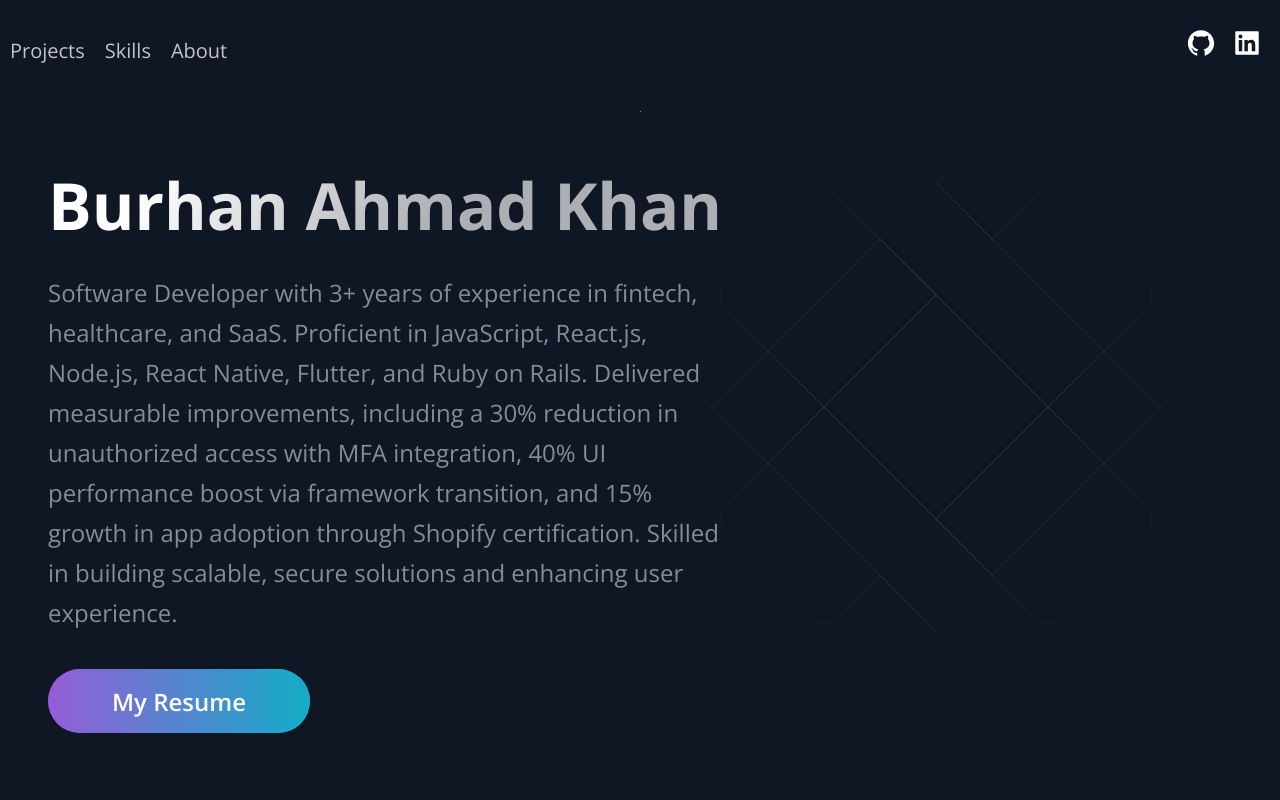
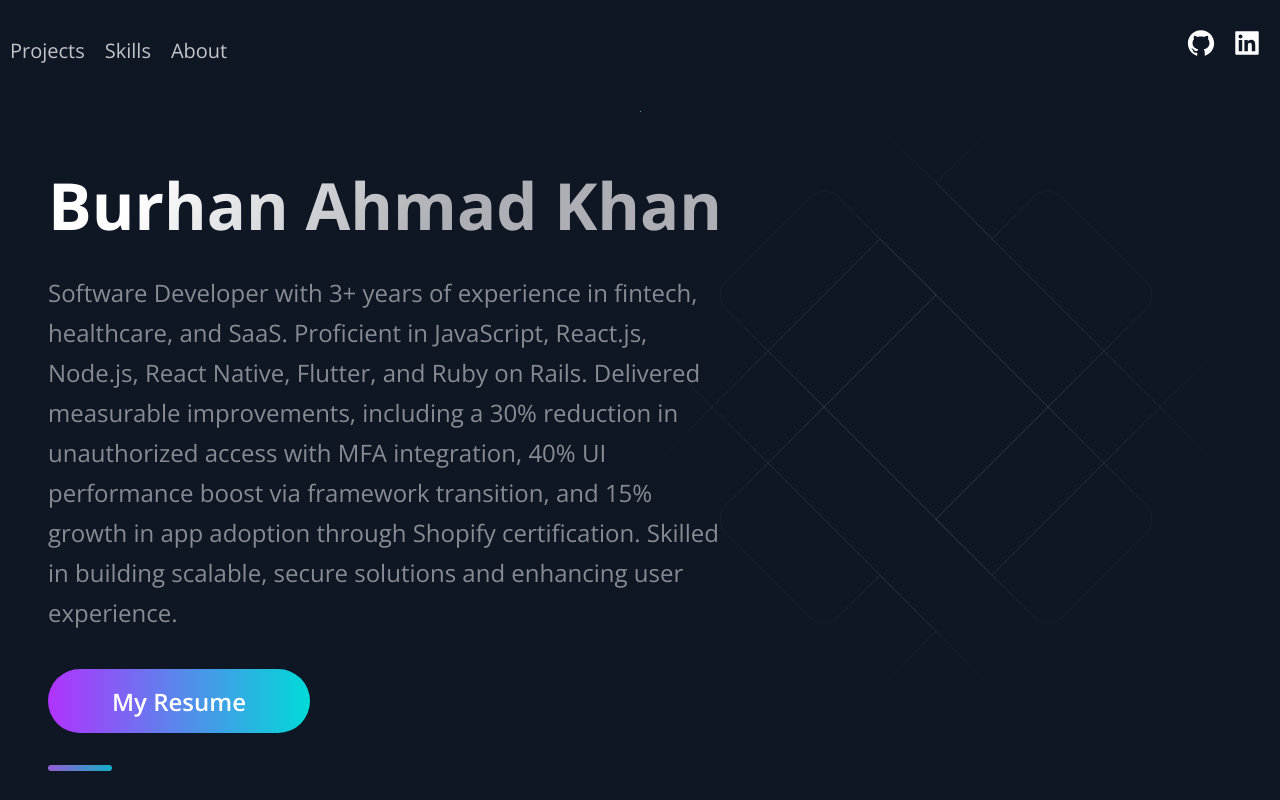
Before and after one commit to burhank928/portfolio, a Next.js app: page / in a window 1280 px wide. Shown: the top 800 px of the page. Built offline with nearby package versions, Linux system fonts and the light colour scheme.

Commit message:
Updated the resume button

```diff
--- a/src/components/Hero/Hero.js
+++ b/src/components/Hero/Hero.js
@@ -1,7 +1,6 @@
 import React from 'react';
-import { Section, SectionText, SectionTitle, Link } from '../../styles/GlobalComponents';
-import Button from '../../styles/GlobalComponents/Button';
-import { LeftSection } from './HeroStyles';
+import { Section, SectionText, SectionTitle } from '../../styles/GlobalComponents';
+import { LeftSection, StyledButtonLink } from './HeroStyles';
 
 const Hero = (props) => {
   return (
@@ -14,14 +13,13 @@ const Hero = (props) => {
           <SectionText>
             Software Developer with 3+ years of experience in fintech, healthcare, and SaaS. Proficient in JavaScript, React.js, Node.js, React Native, Flutter, and Ruby on Rails. Delivered measurable improvements, including a 30% reduction in unauthorized access with MFA integration, 40% UI performance boost via framework transition, and 15% growth in app adoption through Shopify certification. Skilled in building scalable, secure solutions and enhancing user experience.
           </SectionText>
-          <Button
-            onClick={(e) => {
-              const resumeUrl = `${process.env.NEXT_PUBLIC_BASE_PATH}/files/resume.pdf`;
-              window.open(resumeUrl, '_blank');
-            }}
+          <StyledButtonLink
+            href={`${process.env.NEXT_PUBLIC_BASE_PATH}/files/resume.pdf`}
+            target="_blank"
+            rel="noopener noreferrer"
           >
             My Resume
-          </Button>
+          </StyledButtonLink>
         </LeftSection>
       </Section>
     </>
--- a/src/components/Hero/HeroStyles.js
+++ b/src/components/Hero/HeroStyles.js
@@ -17,3 +17,53 @@ export const LeftSection = styled.div`
     margin: 0 auto;
   }
 `;
+
+export const StyledButtonLink = styled.a`
+  display: flex;
+  align-items: center;
+  justify-content: center;
+  width: ${({ alt }) => (alt ? '150px' : '262px')};
+  height: ${({ alt }) => (alt ? '52px' : '64px')};
+  border-radius: 50px;
+  font-size: ${({ alt }) => (alt ? '20px' : '24px')};
+  font-weight: 600;
+  color: #fff;
+  background: ${({ alt }) =>
+    alt
+      ? 'linear-gradient(270deg, #ff622e 0%, #B133FF 100%)'
+      : 'linear-gradient(270deg, #00DBD8 0%, #B133FF 100%)'};
+  text-decoration: none;
+  cursor: pointer;
+  transition: 0.5s ease;
+  position: relative;
+  overflow: hidden;
+  opacity: ${({ disabled }) => (disabled ? '.5' : '1')};
+
+  &:hover {
+    opacity: 0.8;
+  }
+
+  &:active {
+    background: linear-gradient(270deg, #00DBD8 0%, #B133FF 100%);
+    box-shadow: inset 0px 2px 1px rgba(46, 49, 55, 0.15),
+      inset 0px 0px 4px rgba(20, 20, 55, 0.3);
+  }
+
+  &:disabled {
+    background: linear-gradient(270deg, #00DBD8 0%, #B133FF 100%);
+    opacity: 0.5;
+    cursor: not-allowed;
+  }
+
+  @media ${(props) => props.theme.breakpoints.md} {
+    width: ${({ alt }) => (alt ? '150px' : '184px')};
+    height: ${({ alt }) => (alt ? '52px' : '48px')};
+    font-size: ${({ alt }) => (alt ? '20px' : '16px')};
+  }
+
+  @media ${(props) => props.theme.breakpoints.sm} {
+    width: 100%;
+    height: 32px;
+    font-size: 14px;
+  }
+`;
--- a/src/styles/GlobalComponents/Button.js
+++ /dev/null
@@ -1,11 +0,0 @@
-import React from 'react'
-
-import { ButtonBack, ButtonFront } from './index'
-
-const Button = (props) => (
-  <ButtonBack alt={props.alt} form={props.form} disabled={props.disabled}>{props.children}
-    <ButtonFront alt={props.alt} onClick={props.onClick} disabled={props.disabled}>{props.children}</ButtonFront>
-  </ButtonBack>
-);
-
-export default Button
--- a/src/styles/GlobalComponents/index.js
+++ b/src/styles/GlobalComponents/index.js
@@ -165,120 +165,6 @@ export const SecondaryBtn = styled.button`
   }
 `
 
-export const ButtonBack = styled.div`
-  width: ${({ alt }) => alt ? '150px' : '262px'};
-  height: ${({ alt }) => alt ? '52px' : '64px'};
-  border-radius: 50px;
-  font-size: ${({ alt }) => alt ? '20px' : '24px'};
-  font-weight: 600;
-  display: flex;
-  align-items: center;
-  justify-content: center;
-  margin: ${({ alt, form }) => (alt || form) ? '0' : '0 0 80px'};
-  color: #fff;
-  background: ${({ alt }) => alt ? 'linear-gradient(270deg, #ff622e 0%, #B133FF 100%)' : 'linear-gradient(270deg, #00DBD8 0%, #B133FF 100%)'};
-  cursor: pointer;
-  transition: 0.5s ease;
-  position: relative;
-  overflow: hidden;
-  opacity: ${({ disabled }) => disabled ? '.5' : '1'};
-
-  @media ${(props) => props.theme.breakpoints.md} {
-    width: ${({ alt }) => alt ? '150px' : '184px'};
-    height: ${({ alt }) => alt ? '52px' : '48px'};
-    font-size: ${({ alt }) => alt ? '20px' : '16px'};
-    margin-bottom: ${({ alt }) => alt ? '0' : '64px'};
-  }
-
-  @media ${(props) => props.theme.breakpoints.sm} {
-    width: 100%;
-    height: 32px;
-    font-size: 14px;
-    margin-bottom: ${({ alt }) => alt ? '0' : '32px'};
-  }
-`
-
-export const ButtonFront = styled.button`
-  border: none;
-  border-radius: 50px;
-  color: #fff;
-  display: flex;
-  position: absolute;
-  top: 0;
-  left: 0;
-  width: 100%;
-  height: 100%;
-  background: ${({ alt }) => alt ? 'linear-gradient(270deg, #F46737 0%, #945DD6 100%)' : 'linear-gradient(270deg, #13ADC7 0%, #945DD6 100%)'};
-  opacity: ${({ disabled }) => disabled ? '.5' : '1'};
-  transition: .4s ease;
-  font-size: ${({ alt }) => alt ? '20px' : '24px'};
-  font-weight: 600;
-  align-items: center;
-  justify-content: center;
-  cursor: pointer;
-  box-shadow: ${({ disabled }) => disabled ? 'inset 0px 2px 1px rgba(46, 49, 55, 0.15), inset 0px 0px 4px rgba(20, 20, 55, 0.3)' : 'none'};
-
-  &:hover {
-    opacity: 0;
-  }
-  &:focus {
-    outline: none;
-  }
-  &:active {
-    opacity: 1;
-    box-shadow: inset 0px 2px 1px rgba(46, 49, 55, 0.15), inset 0px 0px 4px rgba(20, 20, 55, 0.3);
-  }
-
-  &:disabled{
-    background: linear-gradient(270deg, #00DBD8 0%, #B133FF 100%);
-    opacity: 0.5;
-    box-shadow: inset 0px 2px 1px rgba(46, 49, 55, 0.15), inset 0px 0px 4px rgba(20, 20, 55, 0.3);
-  }
-
-  @media ${(props) => props.theme.breakpoints.md} {
-    font-size: ${({ alt }) => alt ? '20px' : '16px'};
-  }
-
-  @media ${(props) => props.theme.breakpoints.sm} {
-    font-size: 14px;
-  }
-`
-
-export const LinkContainer = styled.div`
-  margin-left: ${({ large }) => large ? '24px' : '16px'};
-  transition: 0.3s ease;
-  justify-content: center;
-  border-radius: 50px;
-  padding: 8px;
-
-  &:hover {
-    background-color: #212d45;
-    transform: scale(1.2);
-    cursor: pointer;
-  }
-
-  @media ${(props) => props.theme.breakpoints.md} {
-    margin-left: ${({ large }) => large ? '16px' : '8px'};
-
-  }
-  @media ${(props) => props.theme.breakpoints.sm} {
-    margin-left: ${({ large }) => large ? '0' : '8px'};
-  }
-`
-
-export const LinkIconImg = styled.div`
-  display: flex;
-  height: ${({ large }) => large ? '32px' : '24px'};
-
-  @media ${(props) => props.theme.breakpoints.md} {
-    height: ${({ nav }) => nav ? '16px' : '24px'};
-  }
-
-  @media ${(props) => props.theme.breakpoints.sm} {
-    height: ${({ large }) => large ? '32px' : '16px'};
-  }
-`
-
 export const Link = styled.a`
   color: ${(props) => props.theme.colors.link}
 `;
```
